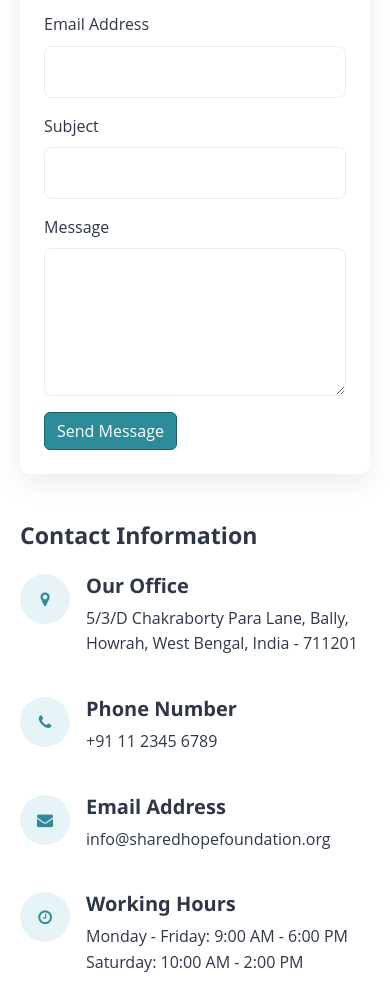
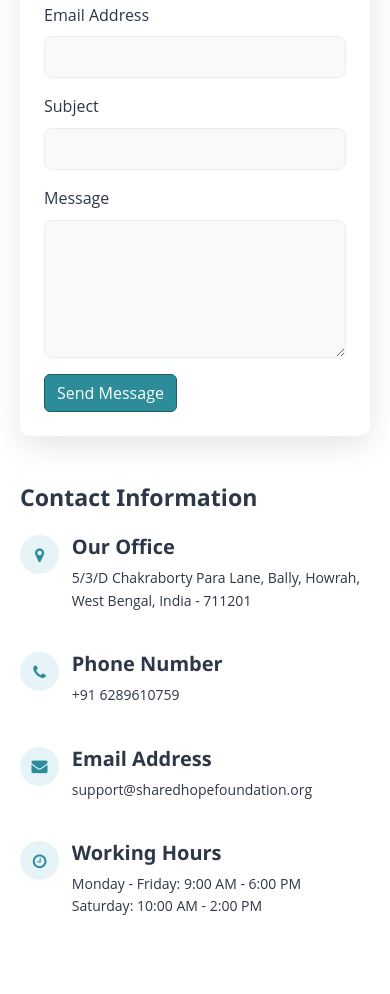
Before and after one commit to PROLAY2004/SHFoundation_Frontend, a website built with Vite: page index.html in a window 390 px wide. Shown: the part 8135-9129 px from the top of the page. Built offline with nearby package versions, Linux system fonts and the light colour scheme.

```diff
--- a/index.html
+++ b/index.html
@@ -656,7 +656,7 @@
 								</div>
 								<div>
 									<h5>Phone Number</h5>
-									<p>+91 11 2345 6789</p>
+									<p>+91 6289610759</p>
 								</div>
 							</div>
 							<div class="contact-item">
@@ -665,7 +665,7 @@
 								</div>
 								<div>
 									<h5>Email Address</h5>
-									<p>info@sharedhopefoundation.org</p>
+									<p>support@sharedhopefoundation.org</p>
 								</div>
 							</div>
 							<div class="contact-item">
--- a/src/scss/landingPage/_activity.scss
+++ b/src/scss/landingPage/_activity.scss
@@ -1,7 +1,4 @@
 /* Activities Section */
-.activities-section {
-	padding: $section-padding;
-}
 
 .activity-card {
 	border-radius: 10px;
--- a/src/scss/landingPage/_contact.scss
+++ b/src/scss/landingPage/_contact.scss
@@ -1,20 +1,18 @@
 /* Contact Section */
-.contact-section {
-	padding: $section-padding;
-}
 
 .contact-form {
 	background-color: white;
 	border-radius: 10px;
 	padding: 2.5rem;
-	box-shadow: $card-shadow;
+	box-shadow: 0 10px 30px rgba(0, 0, 0, 0.1);
 }
 
 .form-control {
 	border-radius: 8px;
-	padding: 0.8rem 1rem;
+	padding: clamp(0.5rem, 1vw, 0.8rem) clamp(0.8rem, 1.5vw, 1rem);
 	border: 1px solid $gray-light;
 	transition: all 0.3s;
+	background-color: $light-color;
 }
 
 .form-control:focus {
@@ -30,17 +28,20 @@
 	display: flex;
 	align-items: flex-start;
 	margin-bottom: 1.5rem;
+	p{
+		font-size: clamp(14px, 3vw, 16px);
+	}
 }
 
 .contact-icon {
 	background-color: $primary-light;
 	color: $primary-color;
-	width: 50px;
-	height: 50px;
+	width: clamp(30px, 10vw, 50px);
+	aspect-ratio: 1 / 1;
 	border-radius: 50%;
 	display: flex;
 	align-items: center;
 	justify-content: center;
-	margin-right: 1rem;
+	margin-right: clamp(0.8rem, 1vw, 1rem);
 	flex-shrink: 0;
 }
```
